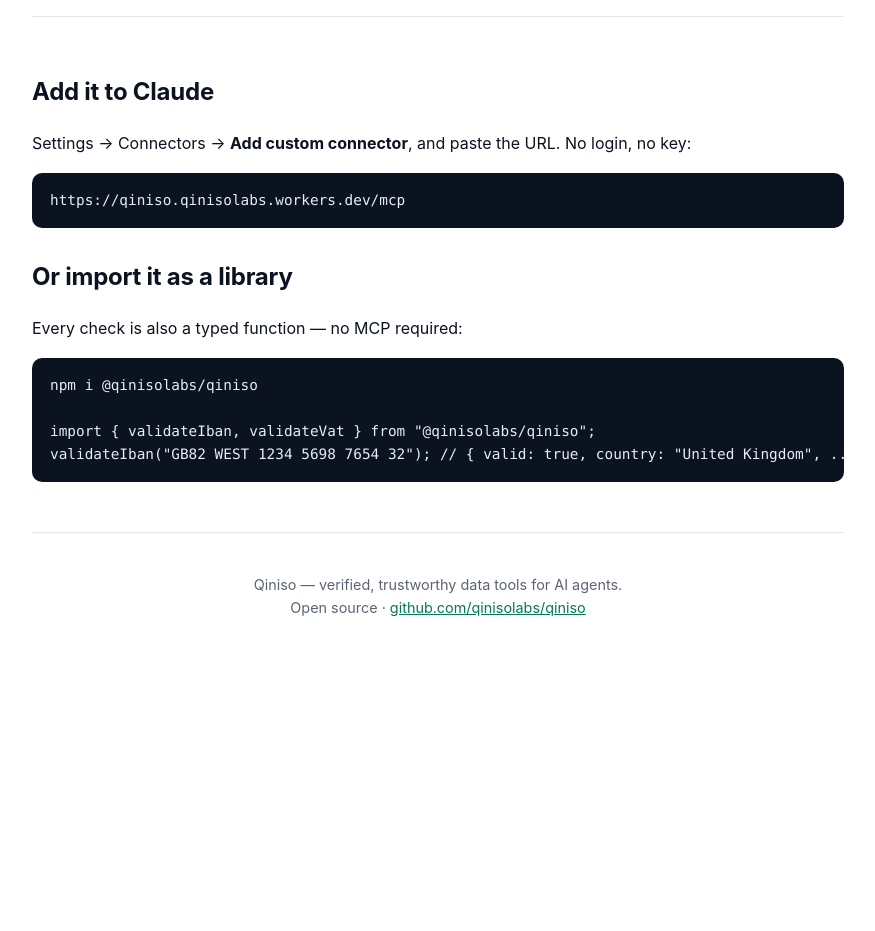
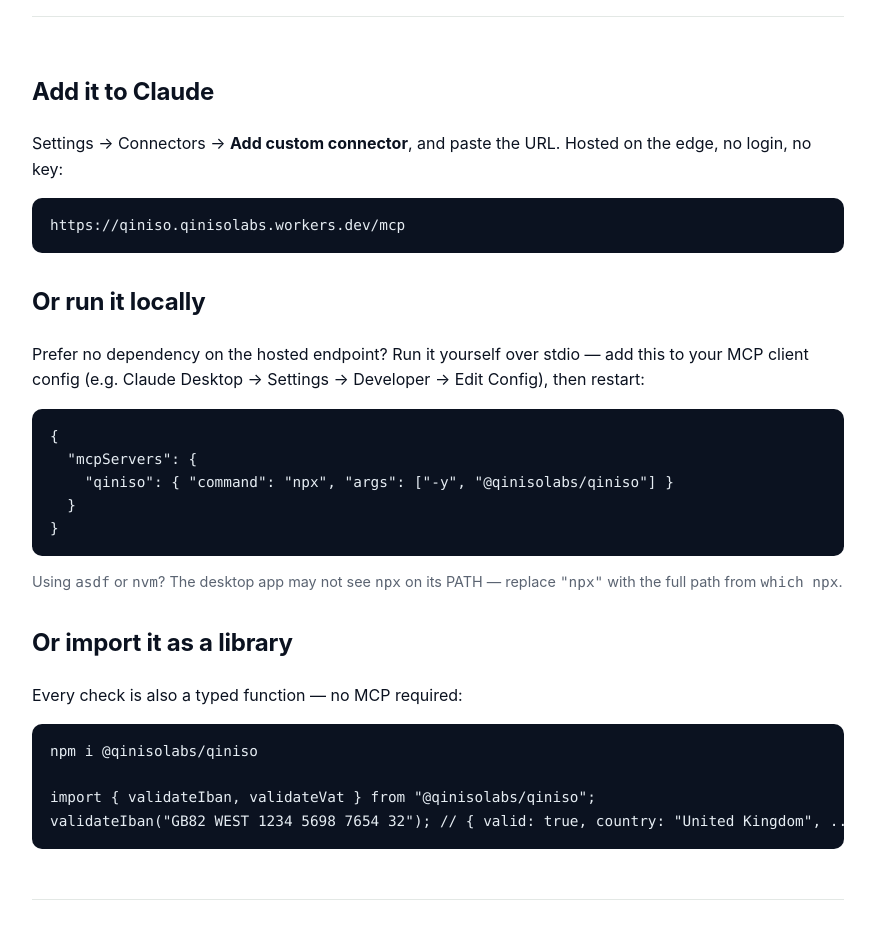
Before and after one commit to qinisolabs/qiniso, a website: page docs/index.html in a window 1280 px wide. Shown: the part 1740-2671 px from the top of the page, without its empty margins (202-1077 px from the left). Before the commit the page ends 2423 px from the top, so only its background shows below. Drawn offline with Linux system fonts and the light colour scheme.

Commit message:
docs: add local npx fallback + og:image meta

```diff
--- a/docs/index.html
+++ b/docs/index.html
@@ -6,6 +6,10 @@
 <title>Qiniso — deterministic fact verification for AI agents</title>
 <meta name="description" content="Qiniso is the deterministic fact-verification layer for AI agents: it checks the structured facts an agent emits — identifiers, locale, finance, crypto, IDs — against authoritative ground truth. Checksums and curated data, not guesses." />
 <link rel="icon" href="logo.svg" type="image/svg+xml" />
+<meta property="og:image" content="https://qinisolabs.github.io/qiniso/logo.svg" />
+<meta name="twitter:image" content="https://qinisolabs.github.io/qiniso/logo.svg" />
+<meta name="twitter:card" content="summary" />
+<meta property="og:type" content="website" />
 <style>
   :root {
     --emerald: #10b981; --emerald-dark: #047857; --ink: #0b1220; --muted: #5b6472;
@@ -85,8 +89,16 @@
 
   <section id="add">
     <h2>Add it to Claude</h2>
-    <p>Settings → Connectors → <strong>Add custom connector</strong>, and paste the URL. No login, no key:</p>
+    <p>Settings → Connectors → <strong>Add custom connector</strong>, and paste the URL. Hosted on the edge, no login, no key:</p>
     <pre>https://qiniso.qinisolabs.workers.dev/mcp</pre>
+    <h2 style="margin-top:30px">Or run it locally</h2>
+    <p>Prefer no dependency on the hosted endpoint? Run it yourself over stdio — add this to your MCP client config (e.g. Claude Desktop → Settings → Developer → Edit Config), then restart:</p>
+    <pre>{
+  "mcpServers": {
+    "qiniso": { "command": "npx", "args": ["-y", "@qinisolabs/qiniso"] }
+  }
+}</pre>
+    <p class="note">Using <code>asdf</code> or <code>nvm</code>? The desktop app may not see <code>npx</code> on its PATH — replace <code>"npx"</code> with the full path from <code>which npx</code>.</p>
     <h2 style="margin-top:30px">Or import it as a library</h2>
     <p>Every check is also a typed function — no MCP required:</p>
     <pre>npm i @qinisolabs/qiniso
```
